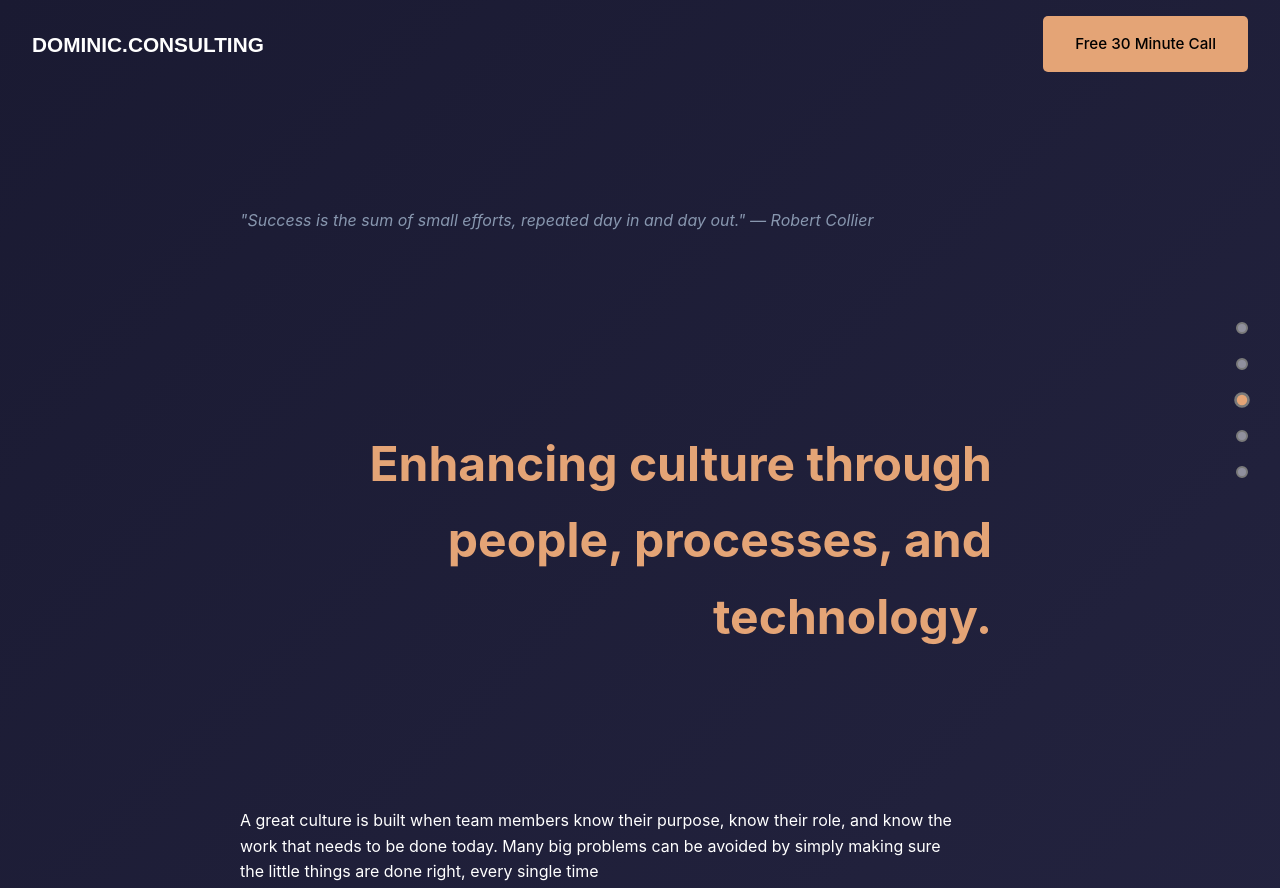
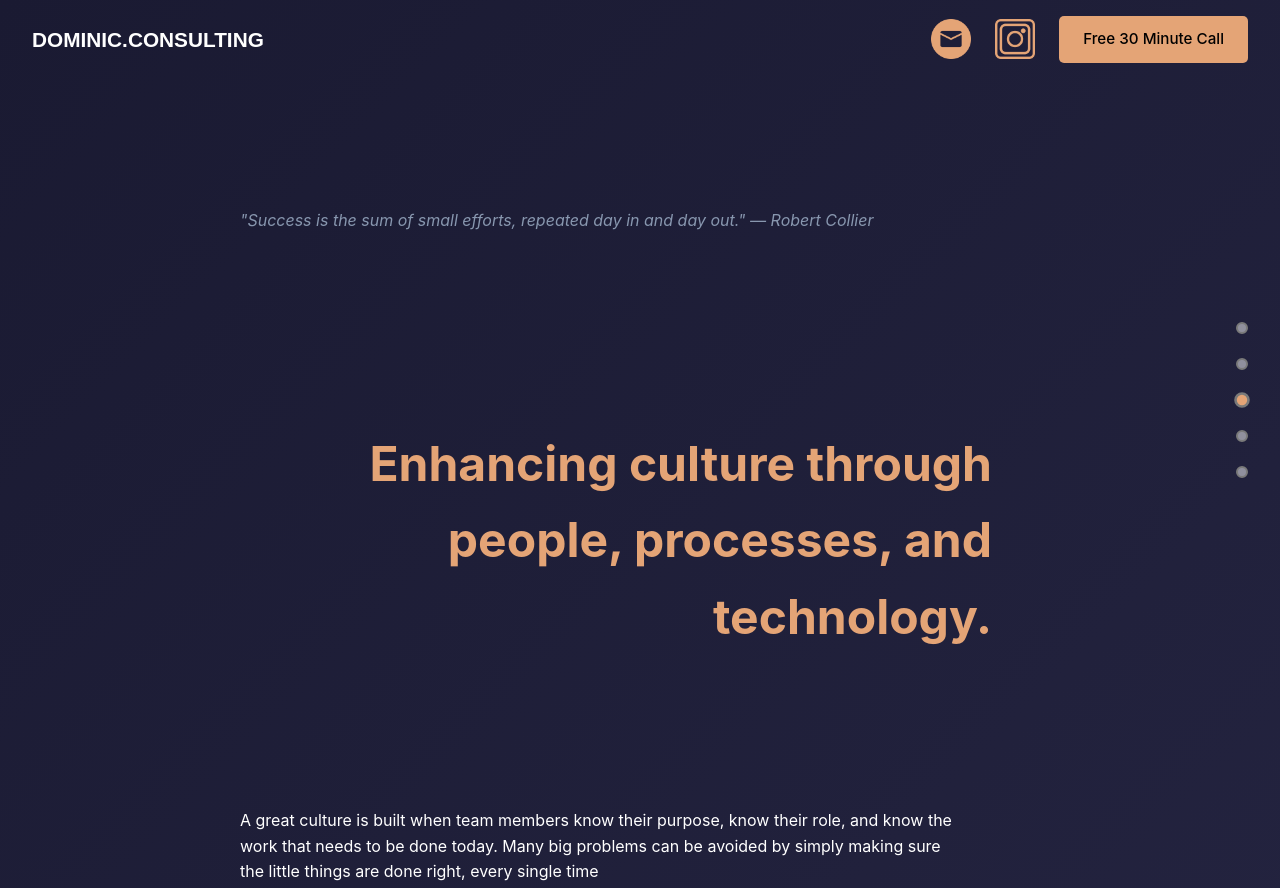
Before and after one commit to dante7774/dominic.consulting, a plain HTML site: page index.html in a window 1280 px wide. Shown: the top 888 px of the page. Drawn offline with Linux system fonts and the light colour scheme.

Commit message:
Mobile menu not showing

```diff
--- a/index.html
+++ b/index.html
@@ -8,30 +8,26 @@
 </head>
 <body>
     <header>
+        <header>
             <nav>
                 <h1 id="logo">DOMINIC.CONSULTING</h1>
 
-            <!-- OLD MENU....
                 <div class="nav-actions">
                     <a href="mailto:hello@domninic.consulting">
-                  <img src="images/email.png" alt="Instagram Link" class="nav-link" aria-label="Email Dominic">
+                      <img src="images/email.png" **alt="Email Link"** class="nav-link" aria-label="Email Dominic">
                     </a>
                     <a href="https://www.instagram.com/dominic.consulting/">
-                  <img src="images/instagram.png" alt="Instagram Link" class="nav-link" target="_blank" aria-label="Instagram">
+                      <img src="images/instagram.png" **alt="Instagram Link"** class="nav-link" target="_blank" aria-label="Instagram">
                     </a>
                     <a href="https://calendar.app.google/HWZTrRGPsDu8nHjo8" class="cta-button" target="_blank">Free 30 Minute Call</a>
                 </div>
-            END OLD MENU -->
-
-
-            <!-- New Mobile Menu Toggle Button -->
                 <div class="nav-links-mobile" id="navLinksMobile">
                     <div class="nav-actions">
                         <a href="mailto:hello@domninic.consulting">
-                      <img src="images/email.png" alt="Instagram Link" class="nav-link" aria-label="Email Dominic">
+                          <img src="images/email.png" **alt="Email Link"** class="nav-link" aria-label="Email Dominic">
                         </a>
                         <a href="https://www.instagram.com/dominic.consulting/">
-                      <img src="images/instagram.png" alt="Instagram Link" class="nav-link" target="_blank" aria-label="Instagram">
+                          <img src="images/instagram.png" **alt="Instagram Link"** class="nav-link" target="_blank" aria-label="Instagram">
                         </a>
                         <a href="https://calendar.app.google/HWZTrRGPsDu8nHjo8" class="cta-button" target="_blank">Free 30 Minute Call</a>
                     </div>
@@ -41,8 +37,8 @@
                     <span class="bar"></span>
                     <span class="bar"></span>
                 </button>
-            <!-- End of Mobile Menu Toggle Button -->
                 </nav>
+        </header>
     </header>
 
     <main>
--- a/script.js
+++ b/script.js
@@ -151,7 +151,7 @@ document.addEventListener('DOMContentLoaded', function() {
     window.addEventListener('scroll', updateHeaderBackground, { passive: true });
     updateHeaderBackground();
 
-    // Mobile Menu Toggle Logic (Ensure this block is present)
+    // Mobile Menu Toggle Logic
 
     const menuToggle = document.getElementById('menuToggle');
     const navLinksMobile = document.getElementById('navLinksMobile');
--- a/style.css
+++ b/style.css
@@ -298,6 +298,12 @@ footer {
 }
 
 /* Hamburger Menu and Mobile Layout */
+/* Hide the desktop menu (.nav-actions) by default (mobile view) */
+.nav-actions {
+    display: none;
+    align-items: center;
+    gap: 1.5rem; /* Spacing between the icons and the CTA button */
+}
 
 /* 1. Mobile Toggle Button Styling (Always visible by default) */
 .menu-toggle {
@@ -324,6 +330,7 @@ footer {
 
 /* 2. Mobile Menu Styling (Hidden by default) */
 .nav-links-mobile {
+    display: none;
     position: fixed;
     top: 0;
     left: 0;
@@ -374,18 +381,30 @@ footer {
     .menu-toggle {
         display: none;
     }
+    /* Hide the mobile menu on desktop */
+    .nav-links-mobile {
+        display: none;
+    }
 
-    /* Show the navigation links horizontally on desktop */
+    /* Show the navigation links horizontally on desktop
     .nav-links-mobile {
         position: static;
         height: auto;
         width: auto;
         background: transparent;
         display: block;
-    }
+    }  */
 
-    /* Ensure the inner actions are still horizontal on desktop */
+    /* Ensure the inner actions are still horizontal on desktop
     .nav-links-mobile .nav-actions {
+        flex-direction: row;
+        gap: 1.5rem;
+        padding-top: 0;
+    }  */
+
+    /* Explicitly show the desktop menu container and set layout */
+    .nav-actions {
+        display: flex; /* Show the desktop menu */
         flex-direction: row;
         gap: 1.5rem;
         padding-top: 0;
@@ -394,7 +413,7 @@ footer {
     /* Reset button/link font size for desktop */
     .nav-links-mobile .nav-link,
     .nav-links-mobile .cta-button {
-        font-size: 0.95rem;  */
+        font-size: 0.95rem;
         padding: 0;
     }
 }
```
Lines whose indentation alone changed are shown as unchanged.
